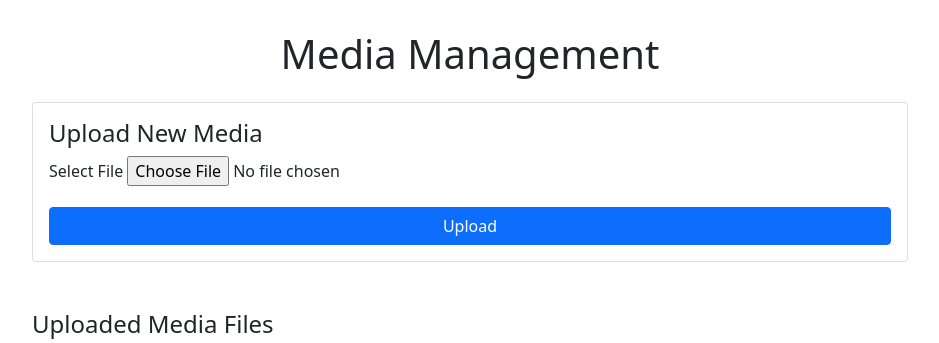
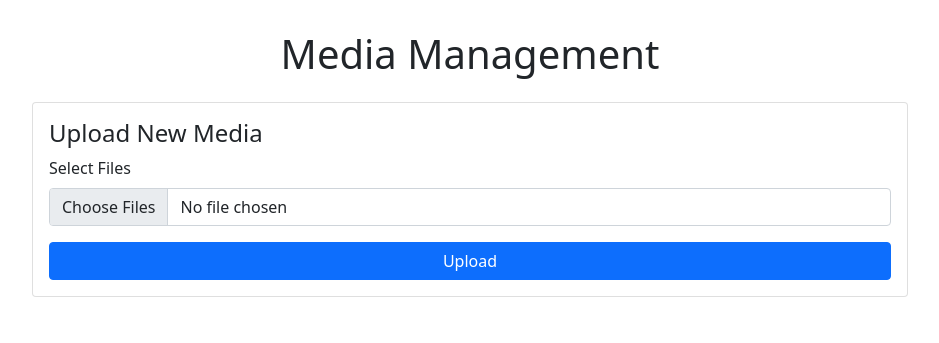
Before and after one commit to Kushal-27/MediaManagementApplication, a Django app: template media_manager/media_store/templates/index.html in a window 1280 px wide. Shown: the top 343 px of the page, without its empty margins (170-1109 px from the left). Run offline with Django 5.2, Linux system fonts and the light colour scheme; the template is opened without the code that fills it: values that come from a table or form of the project are taken from there, others are empty; data comes from the database, SQL or seed files in the repository; some libraries are stand-ins or nearby versions.

Commit message:
feat: multi file upload impl

```diff
--- a/media_manager/media_store/forms.py
+++ b/media_manager/media_store/forms.py
@@ -1,24 +1,46 @@
 from django import forms
-from .models import Media
 from django.core.exceptions import ValidationError
 
-class MediaForm(forms.ModelForm):
-    class Meta:
-        model = Media
-        fields = ['file']
+class MultipleFileInput(forms.ClearableFileInput):
+    allow_multiple_selected = True
 
-    def clean_file(self):
-        file = self.cleaned_data['file']
-        valid_extensions = ['.mp3', '.mp4', '.jpeg', '.png', '.gif', '.jpg']
-        max_size = 10 * 1024 * 1024
-        min_size = 100 * 1024
+class MultipleFileField(forms.FileField):
+    def __init__(self, *args, **kwargs):
+        kwargs.setdefault("widget", MultipleFileInput())
+        super().__init__(*args, **kwargs)
 
-        # Validate file extension
-        if not any(file.name.endswith(ext) for ext in valid_extensions):
-            raise ValidationError('Invalid file extension.')
+    def clean(self, data, initial=None):
+        single_file_clean = super().clean
+        if isinstance(data, (list, tuple)):
+            if len(data) > 10:
+                raise ValidationError("You can only upload up to 10 files.")
 
-        # Validate file size
-        if file.size < min_size or file.size > max_size:
-            raise ValidationError(f"File size must be between {min_size} and {max_size} bytes.")
+            result = [single_file_clean(d, initial) for d in data]
+            for file in result:
+                self.validate_file_size(file)
+                self.validate_file_type(file)
+        else:
+            result = single_file_clean(data, initial)
+            self.validate_file_size(result)
+            self.validate_file_type(result)
 
-        return file
+        return result
+
+    def validate_file_size(self, file):
+        max_size = 5 * 1024 * 1024  # 5 MB
+        min_size = 100 * 1024       # 100 KB
+
+        if file.size < min_size:
+            raise ValidationError(f"The file {file.name} does not meet the minimum size requirement of 100KB.")
+        if file.size > max_size:
+            raise ValidationError(f"The file {file.name} exceeds the size limit of 5MB.")
+
+    def validate_file_type(self, file):
+        allowed_extensions = ['.jpg', '.jpeg', '.png', '.gif', '.pdf']
+        extension = file.name.split('.')[-1].lower()
+        if f'.{extension}' not in allowed_extensions:
+            raise ValidationError(f"The file {file.name} has an unsupported file type. Allowed types: {', '.join(allowed_extensions)}.")
+
+
+class MediaForm(forms.Form):
+    files = MultipleFileField(widget=forms.ClearableFileInput(attrs={'allow_multiple_selected': True}), required=True)
--- a/media_manager/media_store/templates/index.html
+++ b/media_manager/media_store/templates/index.html
@@ -45,7 +45,6 @@
     <div class="container">
         <h1 class="text-center mb-4">Media Management</h1>
 
-
         {% if messages %}
             <div class="alert alert-info">
                 {% for message in messages %}
@@ -54,7 +53,6 @@
             </div>
         {% endif %}
 
-
         <div class="card mb-5">
             <div class="card-body">
                 <h4 class="card-title">Upload New Media</h4>
@@ -62,15 +60,13 @@
                 <form method="POST" enctype="multipart/form-data">
                     {% csrf_token %}
 
+                    <div class="mb-3">
+                        <label for="id_files" class="form-label">Select Files</label>
+                        <input type="file" name="files" id="id_files" class="form-control" multiple>
 
-                    <div class="mb-3">
-                        <label for="id_file" class="form-label">Select File</label>
-                        {{ form.file }}
-
-
-                        {% if form.file.errors %}
+                        {% if form.files.errors %}
                             <div class="text-danger">
-                                {% for error in form.file.errors %}
+                                {% for error in form.files.errors %}
                                     <p>{{ error }}</p>
                                 {% endfor %}
                             </div>
@@ -81,7 +77,6 @@
                 </form>
             </div>
         </div>
-
 
         <h4 class="mb-3">Uploaded Media Files</h4>
         {% if page_obj %}
@@ -108,17 +103,13 @@
                                 {% endif %}
                             </div>
 
-
                             <a href="{{ media.file.url }}" class="btn btn-success btn-sm mt-2" download="{{ media.name }}">Download</a>
-
                             <a href="{% url 'media_delete' media.id %}" class="btn btn-danger btn-sm mt-2" onclick="return confirm('Are you sure you want to delete this file?')">Delete</a>
-                            <p><strong>Uploaded on:</strong> {{ media.uploaded_at}}</p>
-
+                            <p><strong>Uploaded on:</strong> {{ media.uploaded_at }}</p>
                         </div>
                     </div>
                 {% endfor %}
             </div>
-
 
             <div class="pagination">
                 {% if page_obj.has_previous %}
```
Also changed, not shown: media_manager/media_store/views.py (+4 -5 lines).
